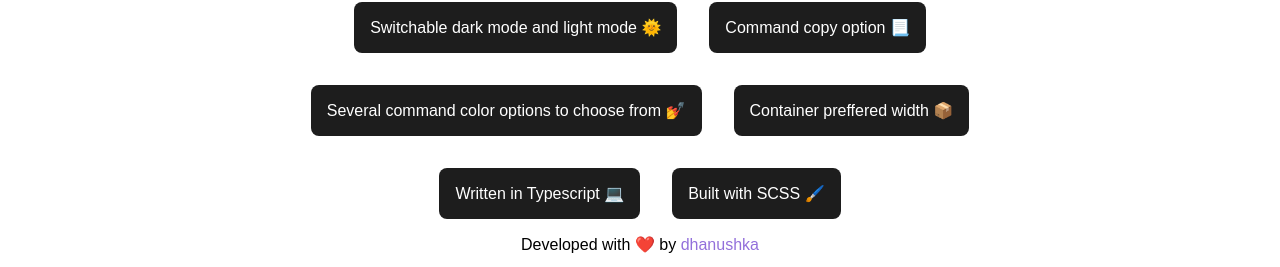
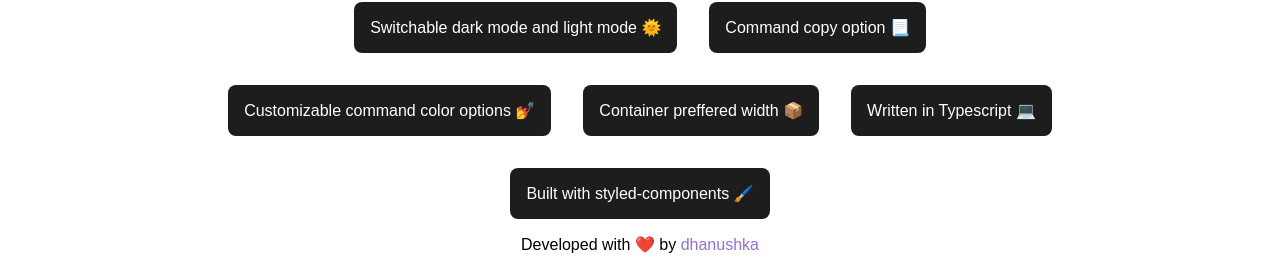
Before and after one commit to dhanushkac/react-terminal-command-home, a React (Create React App) app: page / in a window 1280 px wide. Shown: the part 543-810 px from the top of the page. Built offline with nearby package versions, Linux system fonts and the light colour scheme.

Commit message:
💫 Add animation to footer and text updates

```diff
--- a/src/components/Credits/Credits.js
+++ b/src/components/Credits/Credits.js
@@ -10,6 +10,7 @@ const Link = styled.a`
   text-decoration: none;
   font-weight: 500;
   color: mediumpurple;
+  transition: all 0.3s;
 
   &:hover {
     color: rebeccapurple;
--- a/src/components/Features/Features.js
+++ b/src/components/Features/Features.js
@@ -14,10 +14,10 @@ const Features = () => {
     <FeatureBase>
       <Feature>Switchable dark mode and light mode 🌞</Feature>
       <Feature>Command copy option 📃</Feature>
-      <Feature>Several command color options to choose from 💅</Feature>
+      <Feature>Customizable command color options 💅</Feature>
       <Feature>Container preffered width 📦</Feature>
       <Feature>Written in Typescript 💻</Feature>
-      <Feature>Built with SCSS 🖌️</Feature>
+      <Feature>Built with styled-components 🖌️</Feature>
     </FeatureBase>
   );
 };
```
